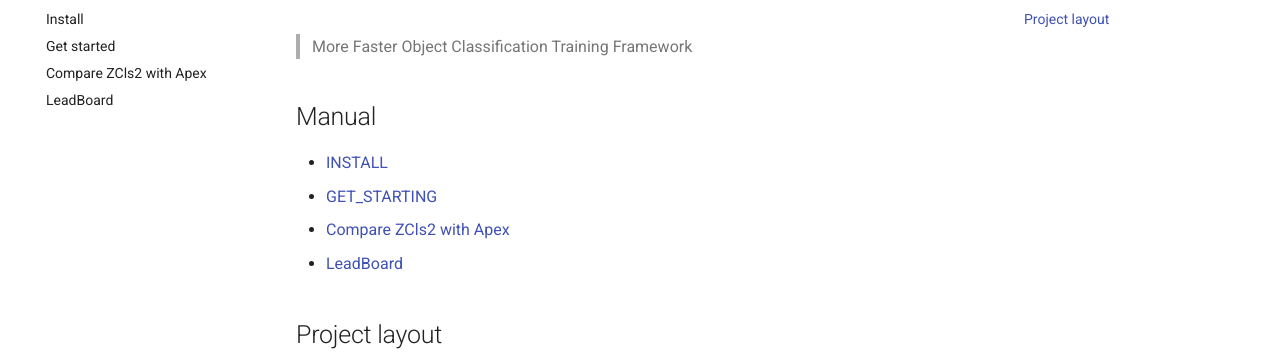
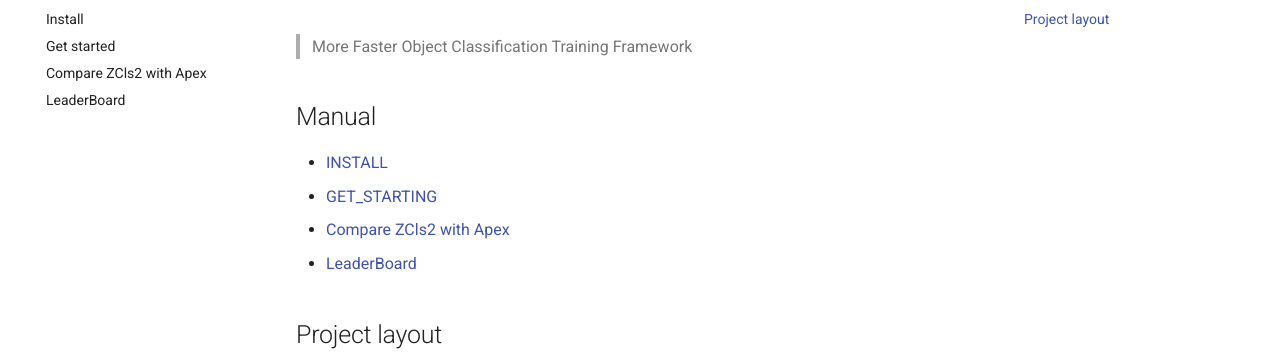
Before and after one commit to ZJCV/ZCls2, an MkDocs documentation site: the page built from docs/index.md, in a window 1280 px wide. Shown: the part 146-505 px from the top of the page. Built offline with MkDocs 1.6.1 and Material for MkDocs 9.7.7, drawn with Linux system fonts in a browser that asks for light colours; comment, search, counter and statistics services are not loaded.

Commit message:
docs(leaderboard.md): rename

```diff
--- a/docs/index.md
+++ b/docs/index.md
@@ -7,7 +7,7 @@
 * [INSTALL](install.md)
 * [GET_STARTING](get-started.md)
 * [Compare ZCls2 with Apex](compare-zcls2-with-apex.md)
-* [LeadBoard](leadboard.md)
+* [LeaderBoard](leaderboard.md)
 
 ## Project layout
 
--- a/mkdocs.yml
+++ b/mkdocs.yml
@@ -41,4 +41,4 @@
     - Install: install.md
     - Get started: get-started.md
     - Compare ZCls2 with Apex: compare-zcls2-with-apex.md
-    - LeadBoard: leadboard.md
+    - LeaderBoard: leaderboard.md
```
Also changed, not shown: docs/leaderboard.md (renamed from docs/leadboard.md).
